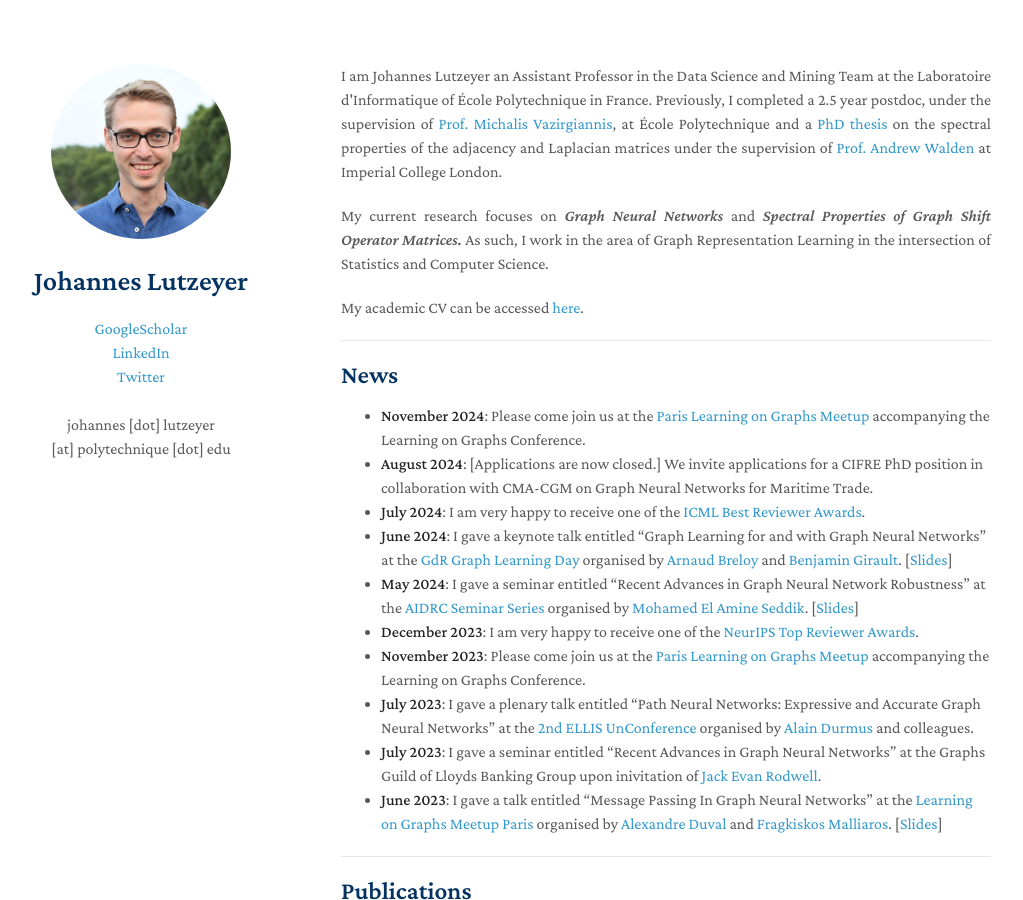
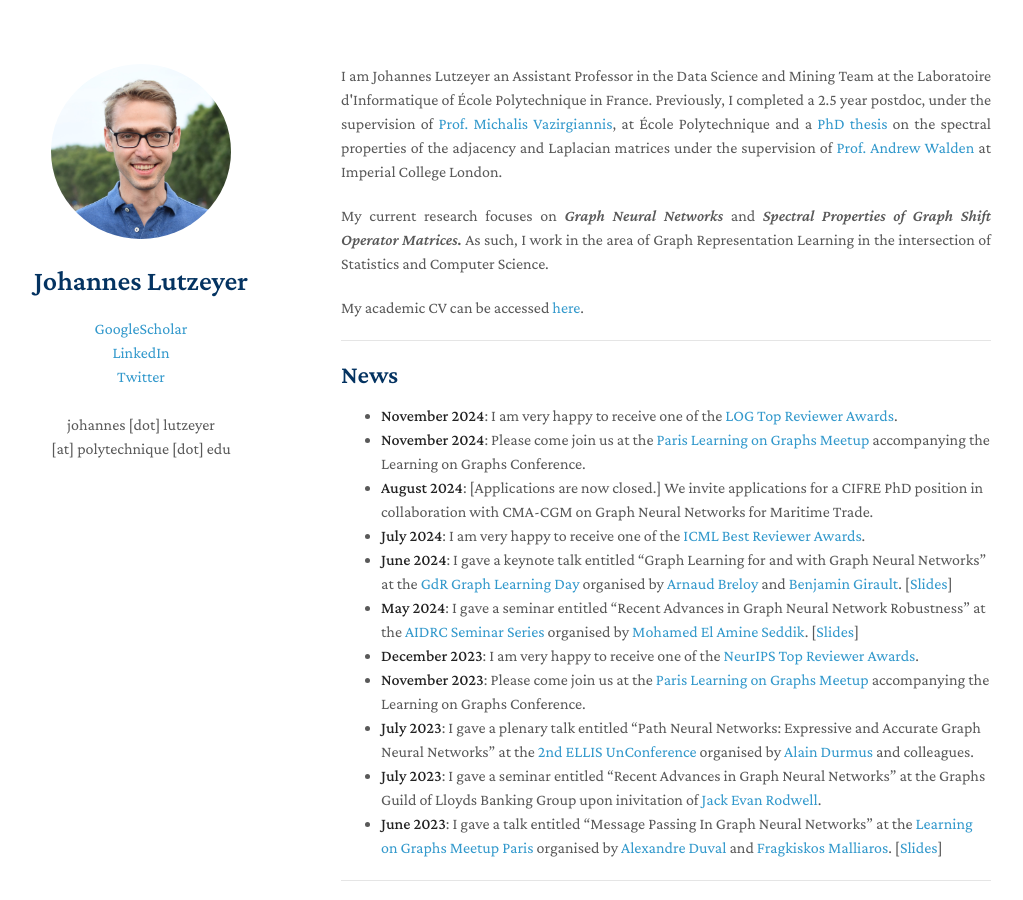
Before and after one commit to johanneslutzeyer/johanneslutzeyer.github.io, a Jekyll site: the page built from index.md, in a window 1280 px wide and 900 px high. Shown: the whole window, without its empty margins (129-1152 px from the left). Built offline with Jekyll 4.4.1, drawn with Linux system fonts in a browser that asks for light colours; our own code applies the rules of GitHub Pages for plain Markdown files; a script that is not in the unit is left out.

Commit message:
Update index.md

```diff
--- a/index.md
+++ b/index.md
@@ -13,6 +13,7 @@ My academic CV can be accessed <a href="https://johanneslutzeyer.com/doc/Johanne
 ---
 
 ## News
+- **November 2024**: I am very happy to receive one of the <a href="https://youtu.be/Ei1yYioawxg?t=371" target=" blank">LOG Top Reviewer Awards</a>.
 - **November 2024**: Please come join us at the <a href="https://sites.google.com/view/learning-on-graph-paris-meetup/home" target=" blank">Paris Learning on Graphs Meetup </a> accompanying the Learning on Graphs Conference.
 - **August 2024**: [Applications are now closed.] We invite applications for a CIFRE PhD position in collaboration with CMA-CGM on Graph Neural Networks for Maritime Trade.
 - **July 2024**: I am very happy to receive one of the <a href="https://x.com/icmlconf/status/1815647580577059312" target=" blank">ICML Best Reviewer Awards</a>.
```
